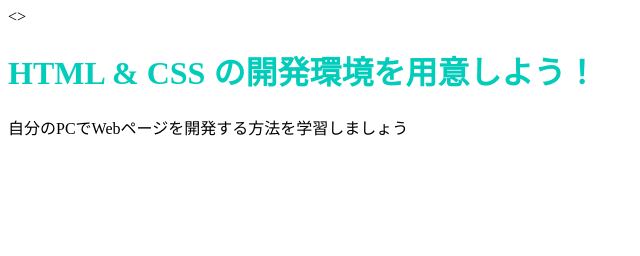
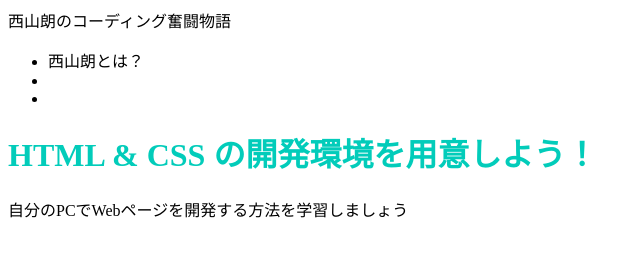
Before and after one commit to akiranishiyama/github.io, a plain HTML site: page index.html in a window 1280 px wide. Shown: the whole page, without its empty margins (0-640 px from the left). Drawn offline with Linux system fonts and the light colour scheme.

Commit message:
Update index.html

```diff
--- a/index.html
+++ b/index.html
@@ -5,8 +5,21 @@
     <title>Progate</title>
     <link rel="stylesheet" href="stylesheet.css">
   </head>
-   <>
+
   <body>
+    <div class="header">西山朗のコーディング奮闘物語</div>
+     <div class="header-list">
+        <ul>
+          <li>西山朗とは？</li>
+          <li></li>
+          <li></li>
+        </ul>
+     </div>
+
+    <div class="main"></div>
+    <div class="footer"></div>
+
+
     <h1 class="title">HTML & CSS の開発環境を用意しよう！</h1>
      <p>自分のPCでWebページを開発する方法を学習しましょう</p>
   </body>
```
